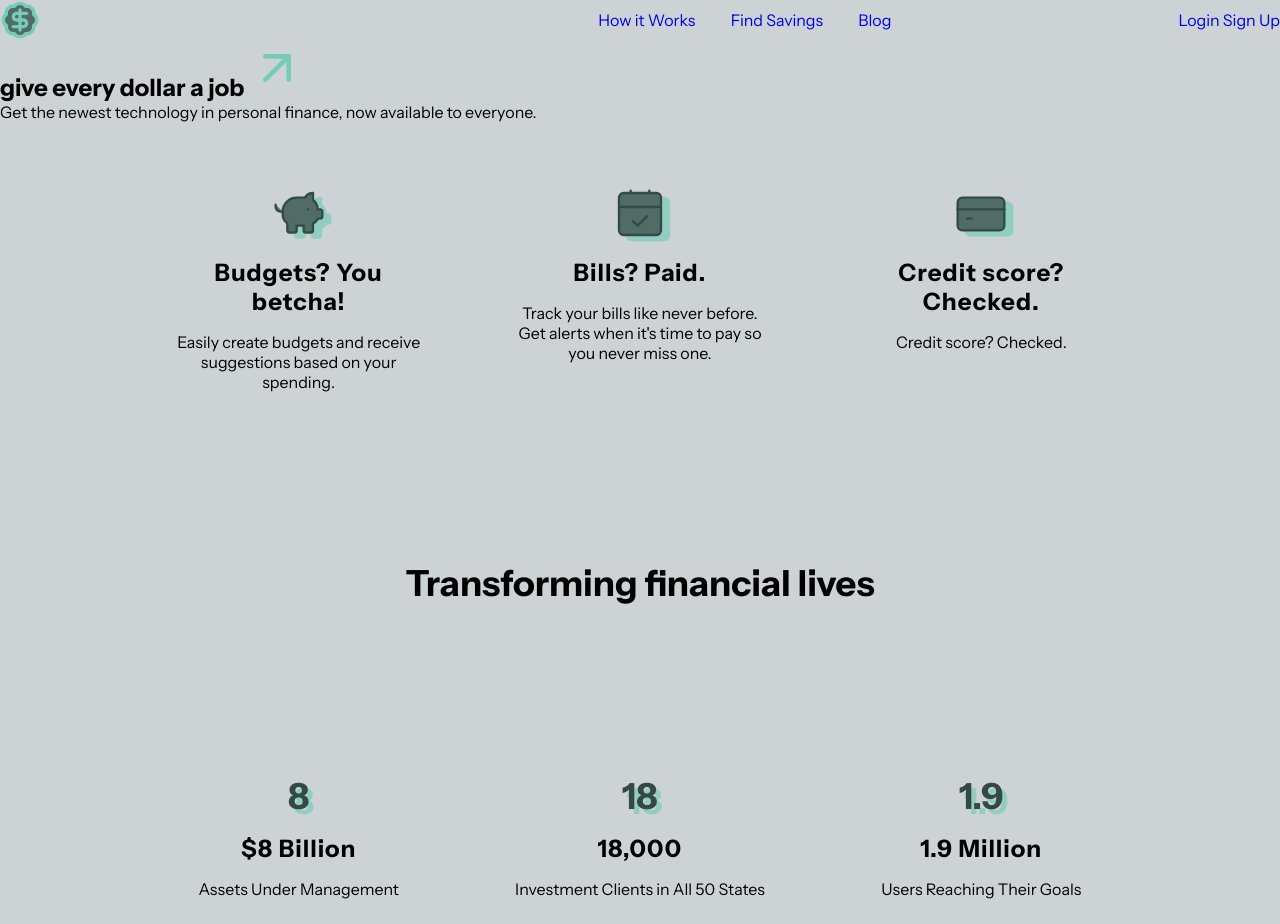
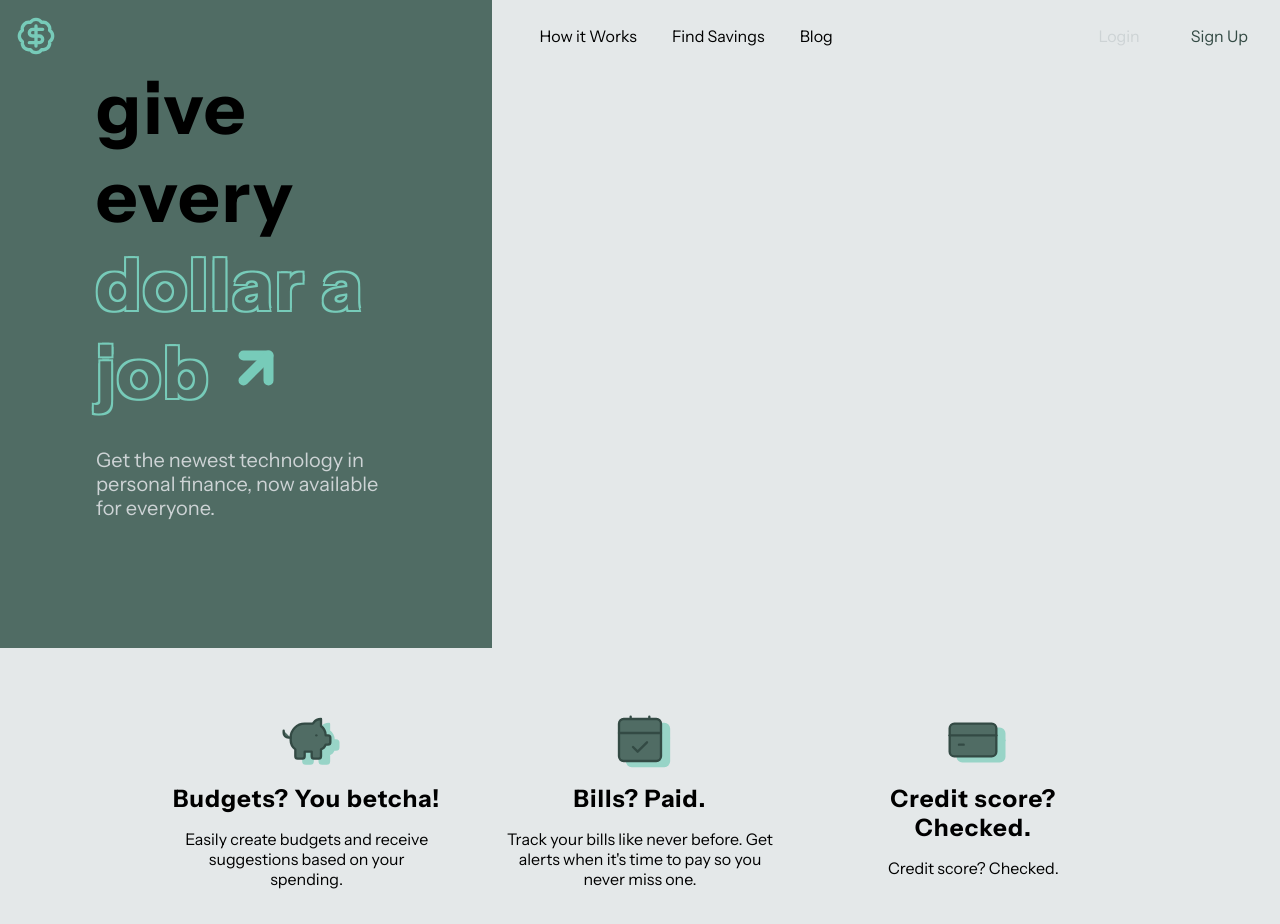
Before and after one commit to nathandallas/frontend-practice, a website: page score-frontend/index.html in a window 1280 px wide. Shown: the top 924 px of the page. Drawn offline with nearby package versions, Linux system fonts and the light colour scheme.

Commit message:
styled nav and hero sections

```diff
--- a/score-frontend/index.html
+++ b/score-frontend/index.html
@@ -10,6 +10,7 @@
     <link rel="stylesheet" href="styles.css" />
   </head>
   <body>
+    <section class="hero">
       <header>
         <nav class="navbar">
           <i data-lucide="badge-dollar-sign" class="brand__icon"></i>
@@ -20,19 +21,20 @@
             <a href="/" class="">Blog</a>
           </div>
           <div class="navbar__links--account">
-          <a href="/" class="navbar__link--login">Login</a>
-          <a href="/" class="navbar__link--signup">Sign Up</a>
+            <a href="/" class="navbar__login">Login</a>
+            <a href="/" class="navbar__signup">Sign Up</a>
           </div>
         </nav>
       </header>
-    <section class="hero">
       <div class="hero__container">
         <div class="hero__content">
+          <div class="hero__text">
             <h1 class="hero__title">
               give every <span>dollar a job</span>
               <i data-lucide="arrow-up-right" class="hero__icon"></i>
             </h1>
-          <p class="hero__subtitle">Get the newest technology in personal finance, now available to everyone.</p>
+            <p class="hero__subtitle">Get the newest technology in personal finance, now available for everyone.</p>
+          </div>
         </div>
         <div class="hero__image"></div>
       </div>
--- a/score-frontend/styles.css
+++ b/score-frontend/styles.css
@@ -20,12 +20,13 @@
   padding: 0;
   text-decoration: 0;
   box-sizing: border-box;
-  transition: all ease 0.2s;
+  transition: all ease 0.3s;
   list-style-type: none;
 }
+
 body {
   font-family: "Instrument Sans", sans-serif;
-  background-color: #cdd3d5;
+  background-color: #e4e8e9;
 }
 
 a {
@@ -33,22 +34,95 @@ a {
 }
 
 /* Navigation */
-nav {
+.navbar {
+  position: absolute;
+  width: 100%;
+  background: transparent;
   display: flex;
   justify-content: space-between;
   align-items: center;
+  padding: 1rem;
 }
 
 .navbar__links a {
   padding: 1rem;
+  color: black;
+}
+.navbar__links a:hover {
+  color: #75b8c8;
 }
 
-/* About Section */
+.navbar__links--account a {
+  padding: 0.5rem 1rem;
+}
+
+.navbar__links--account a:hover {
+}
+
+/* Will show up once the bg is there */
+.navbar__login {
+  color: #cdd3d5;
+  margin-right: 1rem;
+}
+
+.navbar__login:hover {
+  background-color: #e4e8e9;
+  color: #334a44;
+}
+
+.navbar__signup {
+  background-color: #e4e8e9;
+  color: #334a44;
+}
+.navbar__signup:hover {
+  background-color: #334a44;
+  color: #e4e8e9;
+}
+
+/* Hero */
+.hero {
+  width: 100%;
+}
+
+.hero__container {
+  width: 100%;
+  display: flex;
+}
+
+.hero__content {
+  background-color: #506c64;
+  padding: 4rem 6rem 6rem;
+}
+.hero__text {
+  max-width: 300px;
+  margin: auto;
+}
+
+.hero__title {
+  font-size: 4.5rem;
+  letter-spacing: 2px;
+}
+.hero__title span {
+  color: #506c64;
+  text-shadow: -2px -2px 0 #77cbb9, 2px -2px 0 #77cbb9, -2px 2px 0 #77cbb9, 2px 2px 0 #77cbb9;
+}
+
+.hero__image {
+  background-color: #cdd3d5;
+  height: 100%;
+  width: 60%;
+}
+.hero__text p {
+  font-size: 1.25rem;
+  color: #cdd3d5;
+  padding: 2rem 0;
+}
+
+/* About */
 .grid {
   display: grid;
-  gap: 24px;
   grid-template-columns: repeat(3, 1fr);
-  grid-template-rows: repeat(3, 1fr);
+  grid-template-rows: 3fr 1fr 3fr;
   margin: 2rem auto;
   width: 80%;
   max-width: 1000px;
@@ -66,7 +140,7 @@ nav {
   flex-direction: column;
   align-items: center;
   text-align: center;
-  padding: 2rem
+  padding: 2rem;
 }
 
 .card h3 {
@@ -88,7 +162,6 @@ nav {
 
 /* Icons */
 .lucide {
-
 }
 
 .card__icon {
@@ -110,12 +183,23 @@ nav {
 
 .hero__icon {
   color: #77cbb9;
-  width: 56px;
-  height: 56px;
-  stroke-width: 2px;
+  width: 60px;
+  height: 60px;
+  stroke-width: 4px;
   fill: none;
 }
 
 .hero__icon:hover {
   scale: 1.2;
 }
+
+/* Sign Up */
+.signup {
+  background-color: #506c64;
+}
+
+/* Footer */
+
+footer {
+  background-color: #506c64;
+}
```
Lines whose indentation alone changed are shown as unchanged.
